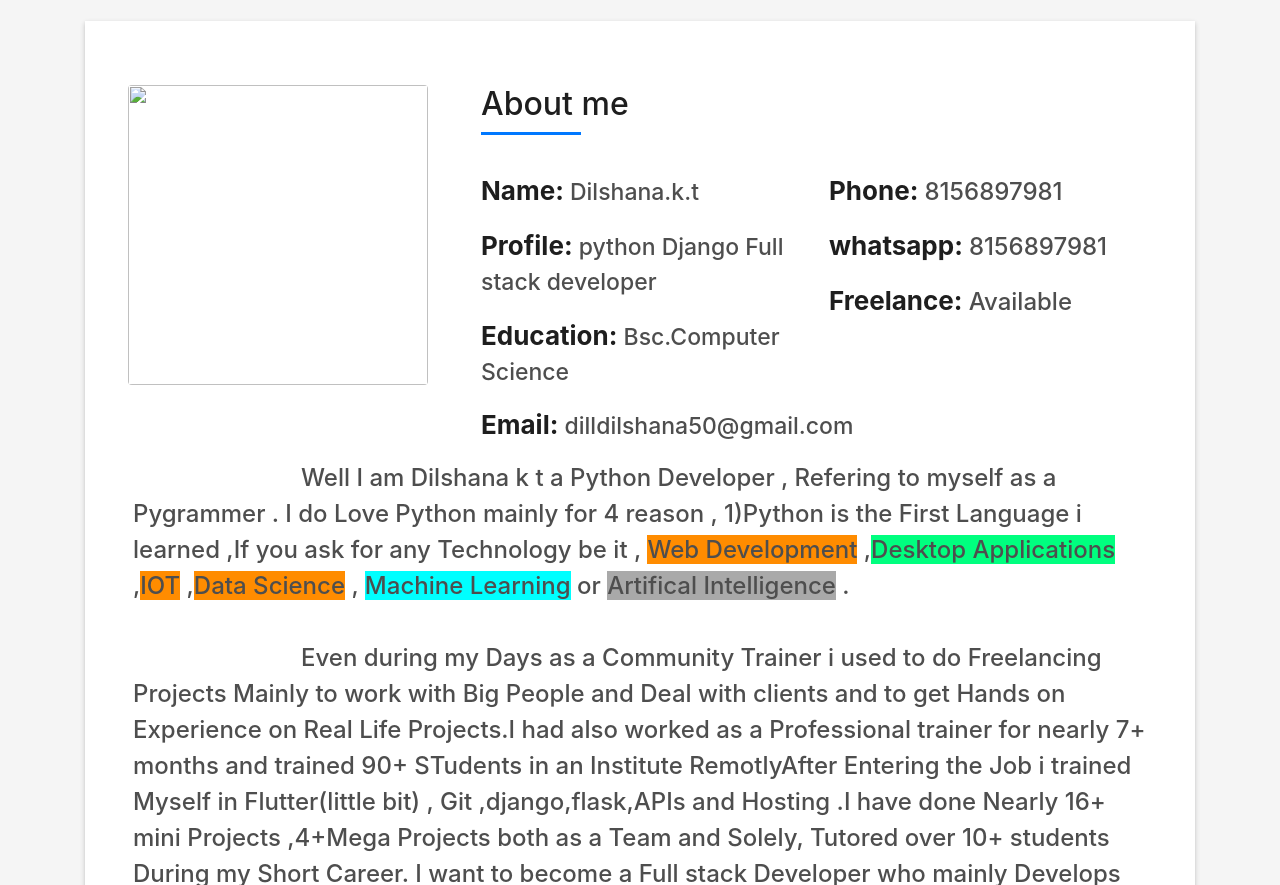
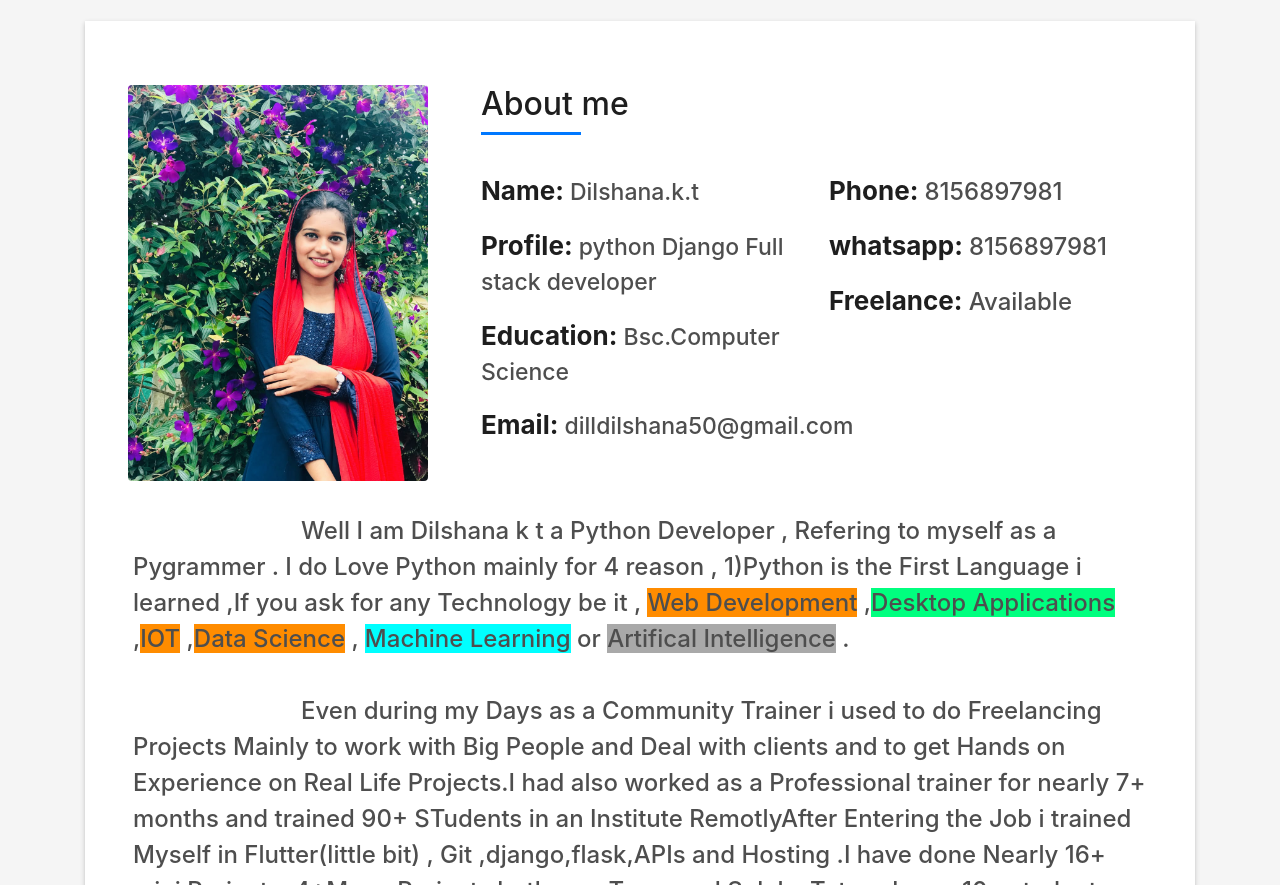
Before and after one commit to dilldilshana/portfolio_second, a plain HTML site: page index.html in a window 1280 px wide. Shown: the part 824-1709 px from the top of the page. Drawn offline with Linux system fonts and the light colour scheme; files whose address does not match are found by name.

Commit message:
Update index.html

```diff
--- a/index.html
+++ b/index.html
@@ -89,7 +89,7 @@
                   <div class="row">
                     <div class="">
                       <div class="about-img">
-                        <img src="assets/img/DIL.JFIF " class="img-fluid rounded b-shadow-a" alt="" style="width: 300px;">
+                        <img src="assets/img/0.jpg" class="img-fluid rounded b-shadow-a" alt="" style="width: 300px;">
                       </div>
                     </div>
                     <div class="col-sm-6 col-md-7">
```
